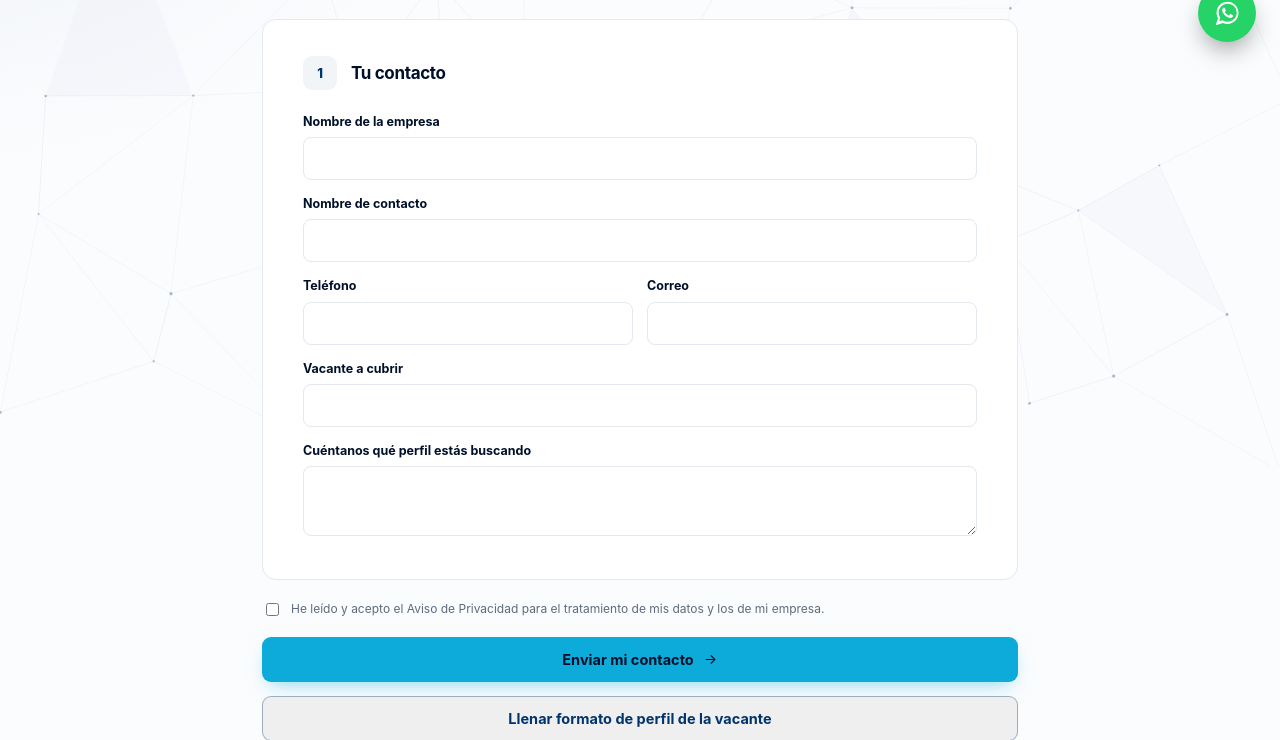
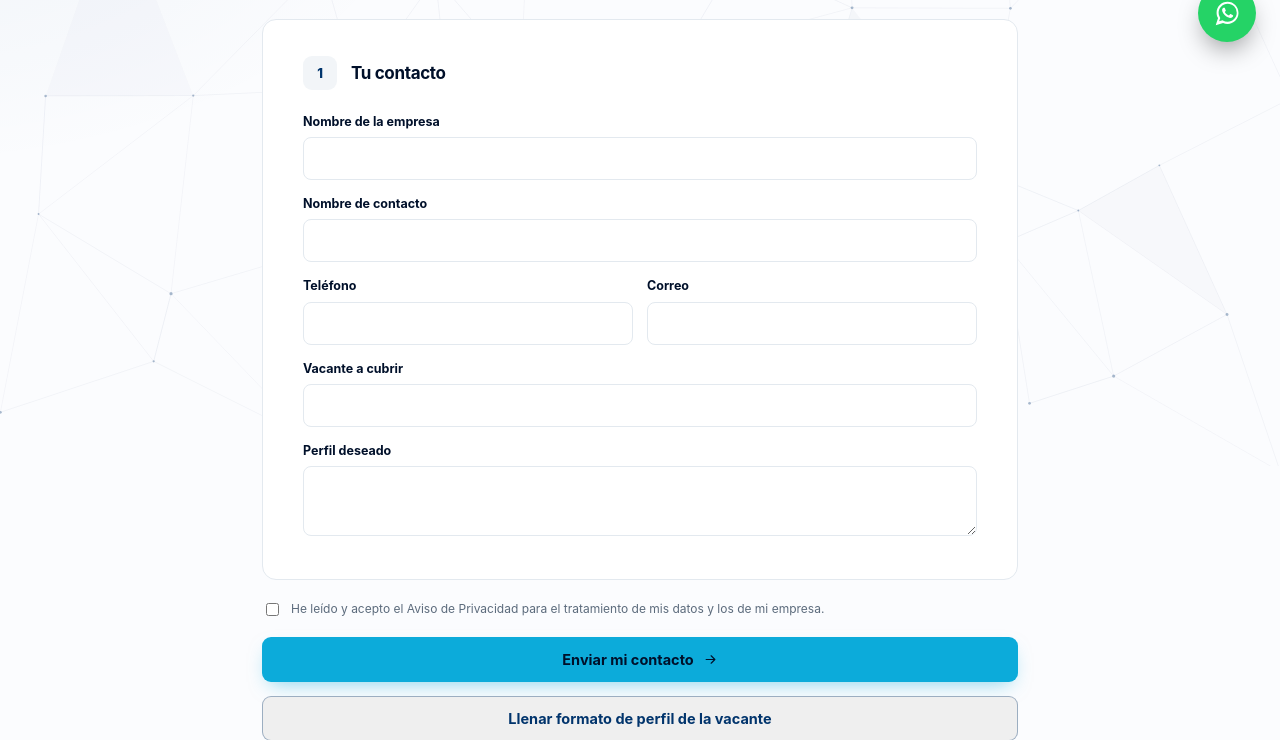
Before and after one commit to moonthinking/Moonthinking-site, a Flask app: page /empresas in a window 1280 px wide. Shown: the part 734-1474 px from the top of the page. Run offline with Flask 3, Linux system fonts and the light colour scheme.

Commit message:
Rename profile textarea label to Perfil deseado
Co-Authored-By: Claude Sonnet 5 <noreply@anthropic.com>
Claude-Session: https://claude.ai/code/session_01LjZnDDnSnsw7iJmHigXsEN

```diff
--- a/templates/empresas.html
+++ b/templates/empresas.html
@@ -34,7 +34,7 @@
           <div class="f-field"><label>Teléfono</label><input name="contact_phone" type="tel"></div>
           <div class="f-field"><label>Correo</label><input name="contact_email" type="email"></div>
           <div class="f-field full"><label>Vacante a cubrir</label><input name="position_title" type="text"></div>
-          <div class="f-field full"><label>Cuéntanos qué perfil estás buscando</label><textarea name="additional_comments"></textarea></div>
+          <div class="f-field full"><label>Perfil deseado</label><textarea name="additional_comments"></textarea></div>
         </div>
       </div>
 
```
